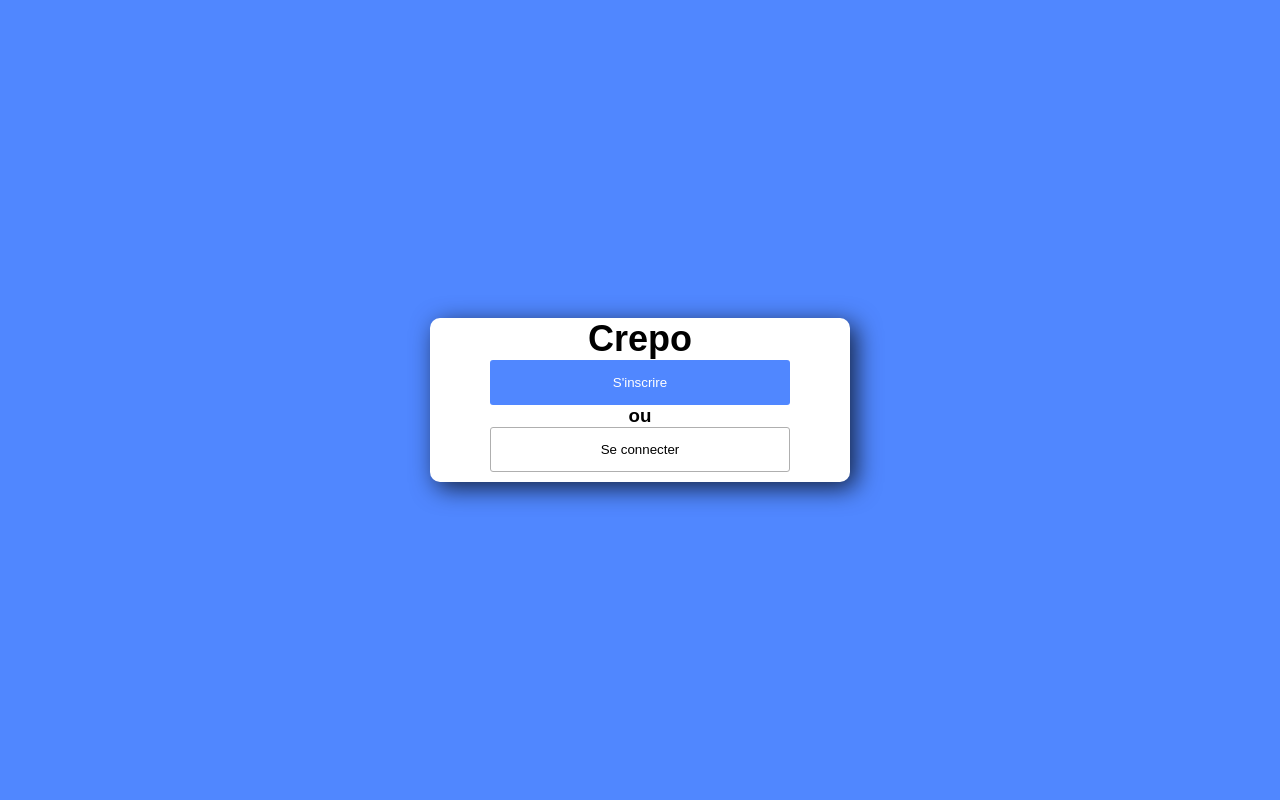
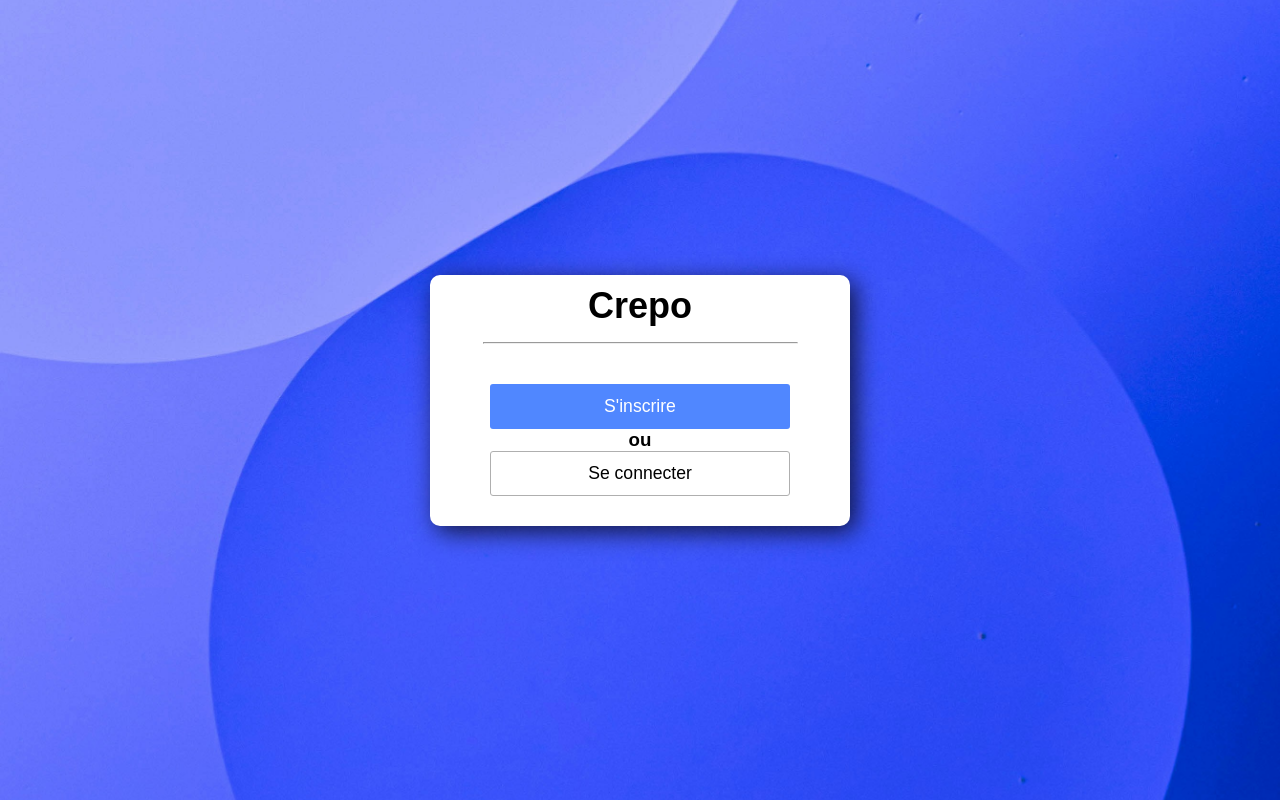
Before and after one commit to projet-turfu/ProjetFutur, a PHP site: page /login.php in a window 1280 px wide. Run offline with PHP 8.4, Linux system fonts and the light colour scheme; some libraries are stand-ins or nearby versions; some web fonts are replaced.

Commit message:
02/12 soir

```diff
--- a/login.php
+++ b/login.php
@@ -6,19 +6,14 @@
     <title>Crepo | Connexion</title>
     <!--<link rel="icon" type="image/x-icon" href="images/favicon.png">-->
     <link href="styleLogin.css" rel="stylesheet">
-	<link href='https://cdn.boxicons.com/3.0.6/fonts/basic/boxicons.min.css' rel='stylesheet'>
 </head>
 
 <body>
     <main>
         <div class="wrapper">
 			<h1>Crepo</h1>
-			<form class="choiceButtons" action="" method="post">
-				<input class="signinButton" name="inscription" type="submit" value="S'inscrire"/>
-				<h3>ou</h3>
-				<input class="loginButton" name="connexion" type="submit" value="Se connecter"/>
-			</form>
-
+			<hr>
+			<div class="infoInput">
 				<?php
 
 					$servername = "localhost";
@@ -37,21 +32,31 @@
 					if (isset($_POST['inscription'])) {
 						echo '<form action="" method="post">
 						Pseudo<br>
-					<input name="pseudo" type="text" placeholder="Choisissez un pseudo"/> <br>
+						<input class="inputBox" name="pseudo" type="text" placeholder="Choisissez un pseudo"/> <br>
 						Email<br>
-					<input name="email" type="text" placeholder="Choisissez un email"/> <br>
+						<input class="inputBox" name="email" type="text" placeholder="Choisissez un email"/> <br>
 						Password<br>
-					<input name="password" type="password" placeholder="Choisissez un password"/> <br>
-					<input name="register" type="submit" value="Inscription"/></form>';
+						<input class="inputBox" name="password" type="password" placeholder="Choisissez un password"/> <br>
+						<input class="finalButton name="register" type="submit" value="Valider"/></form><br>
+						<hr>
+						<form class="choiceButtons" action="" method="post">
+							<h3>ou</h3><br>
+							<input class="loginButton" name="connexion" type="submit" value="Se connecter"/>
+						</form>';
 					}
 
 					elseif (isset($_POST['connexion'])) {
 						echo '<form action="" method="post">
 						Pseudo<br>
-					<input name="pseudo" type="text" placeholder="Saisissez votre pseudo"/> <br>
+						<input class="inputBox" name="pseudo" type="text" placeholder="Saisissez votre pseudo"/><br>
 						Password<br>
-					<input name="password" type="password" placeholder="Saisissez votre password"/><br>
-					<input name="login" type="submit" value = "Connexion"/></form>';
+						<input class="inputBox" name="password" type="password" placeholder="Saisissez votre password"/><br>
+						<input class="finalButton name="login" type="submit" value = "Continuer"/></form><br>
+						<hr>
+						<form class="choiceButtons" action="" method="post">
+							<h3>ou</h3><br>
+							<input class="signinButtonBottom" name="inscription" type="submit" value="S\'inscrire"/>
+						</form>';
 					}
 					elseif(isset($_POST['register'])){
 						if(isset($_POST['user']) and isset($_POST['email']) and isset( $_POST['password'])){
@@ -68,12 +73,17 @@
 								echo "information invalide <br>";
 								echo '<form action="" method="post">
 								Pseudo<br>
-							<input name="pseudo" type="text" placeholder="Choisissez un pseudo"/> <br>
+								<input class="inputBox" name="pseudo" type="text" placeholder="Choisissez un pseudo"/> <br>
 								Email<br>
-							<input name="email" type="text" placeholder="Choisissez un email"/> <br>
+								<input class="inputBox" name="email" type="text" placeholder="Choisissez un email"/> <br>
 								Password<br>
-							<input name="password" type="password" placeholder="Choisissez un password"/> <br>
-							<input name="register" type="submit" value="Inscription"/></form>';
+								<input class="inputBox" name="password" type="password" placeholder="Choisissez un password"/> <br>
+								<input class="finalButton name="register" type="submit" value="Valider"/></form><br>
+								<hr>
+								<form class="choiceButtons" action="" method="post">
+									<h3>ou</h3><br>
+									<input class="loginButton" name="connexion" type="submit" value="Se connecter"/>
+								</form>';
 							}
 							elseif($_POST['user'] == "" and $_POST['email'] == "" and $_POST['password'] == "")
 								$x == 1;
@@ -87,12 +97,17 @@
 							echo "information invalide <br>";
 							echo '<form action="" method="post">
 								Pseudo<br>
-							<input name="pseudo" type="text" placeholder="Choisissez un pseudo"/> <br>
+								<input class="inputBox" name="pseudo" type="text" placeholder="Choisissez un pseudo"/> <br>
 								Email<br>
-							<input name="email" type="text" placeholder="Choisissez un email"/> <br>
+								<input class="inputBox" name="email" type="text" placeholder="Choisissez un email"/> <br>
 								Password<br>
-							<input name="password" type="password" placeholder="Choisissez un password"/> <br>
-							<input name="register" type="submit" value="Inscription" /></form>'; ;
+								<input class="inputBox" name="password" type="password" placeholder="Choisissez un password"/> <br>
+								<input class="finalButton name="register" type="submit" value="Valider" /></form><br>
+								<hr>
+								<form class="choiceButtons" action="" method="post">
+									<h3>ou</h3><br>
+									<input class="loginButton" name="connexion" type="submit" value="Se connecter"/>
+								</form>';
 
 					}
 					elseif(isset($_POST['login'])){
@@ -110,16 +125,35 @@
 						echo "information invalide <br>";
 						echo '<form action="" method="post">
 						Pseudo<br>
-					<input name="pseudo" type="text" placeholder="Saisissez votre pseudo"/><br>
+						<input class="inputBox" name="pseudo" type="text" placeholder="Saisissez votre pseudo"/><br>
 						Password<br>
-					<input name="password" type="password" placeholder="Saisissez votre password"/><br>
-					<input name="login" type="submit" value = "Connexion" /></form>';
+						<input class="inputBox" name="password" type="password" placeholder="Saisissez votre password"/><br>
+						<input class="finalButton name="login" type="submit" value = "Continuer" /></form><br>
+						<hr>
+						<form class="choiceButtons" action="" method="post">
+							<h3>ou</h3><br>
+							<input class="signinButtonBottom" name="inscription" type="submit" value="S\'inscrire"/>
+						</form>';
 
 
+					}
+					else{
+						echo'<form class="choiceButtons" action="" method="post">
+								<input class="signinButton" name="inscription" type="submit" value="S\'inscrire"/>
+								<h3>ou</h3>
+								<input class="loginButton" name="connexion" type="submit" value="Se connecter"/>
+							</form>';
 					}
 
 				?>
 			</div>
+		</div>
     </main>
 </body>
 </html>
+
+			<!--<form class="choiceButtons" action="" method="post">
+				<input class="signinButton" name="inscription" type="submit" value="S'inscrire"/>
+				<h3>ou</h3>
+				<input class="loginButton" name="connexion" type="submit" value="Se connecter"/>
+			</form>-->
--- a/styleLogin.css
+++ b/styleLogin.css
@@ -13,7 +13,14 @@ body {
     justify-content: center;
     align-items: center;
     min-height: 100vh;
-    background: rgb(80, 135, 255);
+    background: url('images/LoginBackground.jpg') no-repeat;
+    background-size: cover;
+    background-position: center;
+}
+
+hr {
+    width: 75%;
+    margin:0 auto;
 }
 
 .wrapper {
@@ -21,13 +28,15 @@ body {
     background: white;
     border-radius: 10px;
     box-shadow: 6px 6px 25px rgba(0, 0, 0, 0.747);
-    padding-bottom: 10px;
+    padding-bottom: 20px;
 
 }
 
 .wrapper h1 {
     font-size: 36px;
     text-align: center;
+    padding-top: 10px;
+    padding-bottom: 15px;
 }
 
 .wrapper h3 {
@@ -38,6 +47,7 @@ body {
     display: grid;
     justify-content: center;
     align-items: center;
+    padding-top: 10px;
 }
 
 .signinButton{
@@ -48,19 +58,64 @@ body {
     border-radius: 3px;
     border: none;
     outline: none;
+    font-size: 1.1em;
 }
 
-.loginButton{
+.loginButton, .signinButtonBottom{
     height: 45px;
     width: 300px;
     background-color: white;
     border-radius: 3px;
     border: solid 1px rgb(175, 175, 175);
     outline: none;
+    font-size: 1.1em;
 }
 
-.signinButton:hover, .loginButton:hover{
+.signinButton:hover, .loginButton:hover, .signinButtonBottom:hover {
     background-image: linear-gradient(rgb(0 0 0/15%) 0 0);
     cursor: pointer;
 
 }
+
+
+.infoInput {
+    display: grid;
+    justify-content: center;
+    align-items: center;
+    text-align: center;
+    padding-top: 30px;
+    padding-bottom: 10px;
+
+}
+
+.inputBox {
+    height: 45px;
+    width: 300px;
+    margin-top: 10px;
+    margin-bottom: 30px;
+}
+
+.inputBox:hover {
+    background-image: linear-gradient(rgb(0 0 0/2%) 0 0);
+}
+
+input.inputBox {
+    font-size: 1.1em;
+    padding-left: 10px;
+}
+
+.finalButton {
+    height: 30px;
+    width: 150px;
+    background-color: rgb(80, 135, 255);
+    color: white;
+    border-radius: 3px;
+    border: none;
+    outline: none;
+    font-size: 1.1em;
+}
+
+.finalButton:hover {
+    background-image: linear-gradient(rgb(0 0 0/15%) 0 0);
+    cursor: pointer;
+}
```
Also changed, not shown: stylefile.css (+16 -2 lines), template.html (+4 -4 lines), images/LoginBackground.jpg (added), images/ProjectsBackground.jpg (added). Lines whose indentation alone changed are shown as unchanged.
